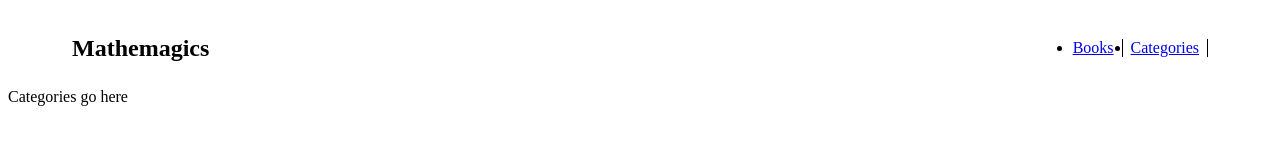
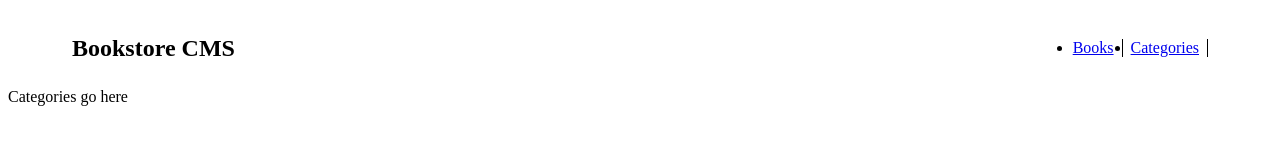
Before and after one commit to Danie12345/bookstore-react, a React (Create React App) app: page /categories in a window 1280 px wide. Shown: the top 160 px of the page. Built offline with nearby package versions, Linux system fonts and the light colour scheme.

Commit message:
Change page name

```diff
--- a/public/index.html
+++ b/public/index.html
@@ -12,7 +12,7 @@
     <link rel="apple-touch-icon" href="%PUBLIC_URL%/logo192.png" />
     <link rel="manifest" href="%PUBLIC_URL%/manifest.json" />
 
-    <title>Daniel's CRA master Template</title>
+    <title>Bookstore CMS</title>
   </head>
   <body>
     <noscript>You need to enable JavaScript to run this app.</noscript>
--- a/src/components/nav/Nav.js
+++ b/src/components/nav/Nav.js
@@ -19,7 +19,7 @@ const Nav = () => {
 
   return (
     <nav className="navBar">
-      <h1>Mathemagics</h1>
+      <h1>Bookstore CMS</h1>
       <ul>
         {links.map((link) => (
           <li key={link.id}>
```
